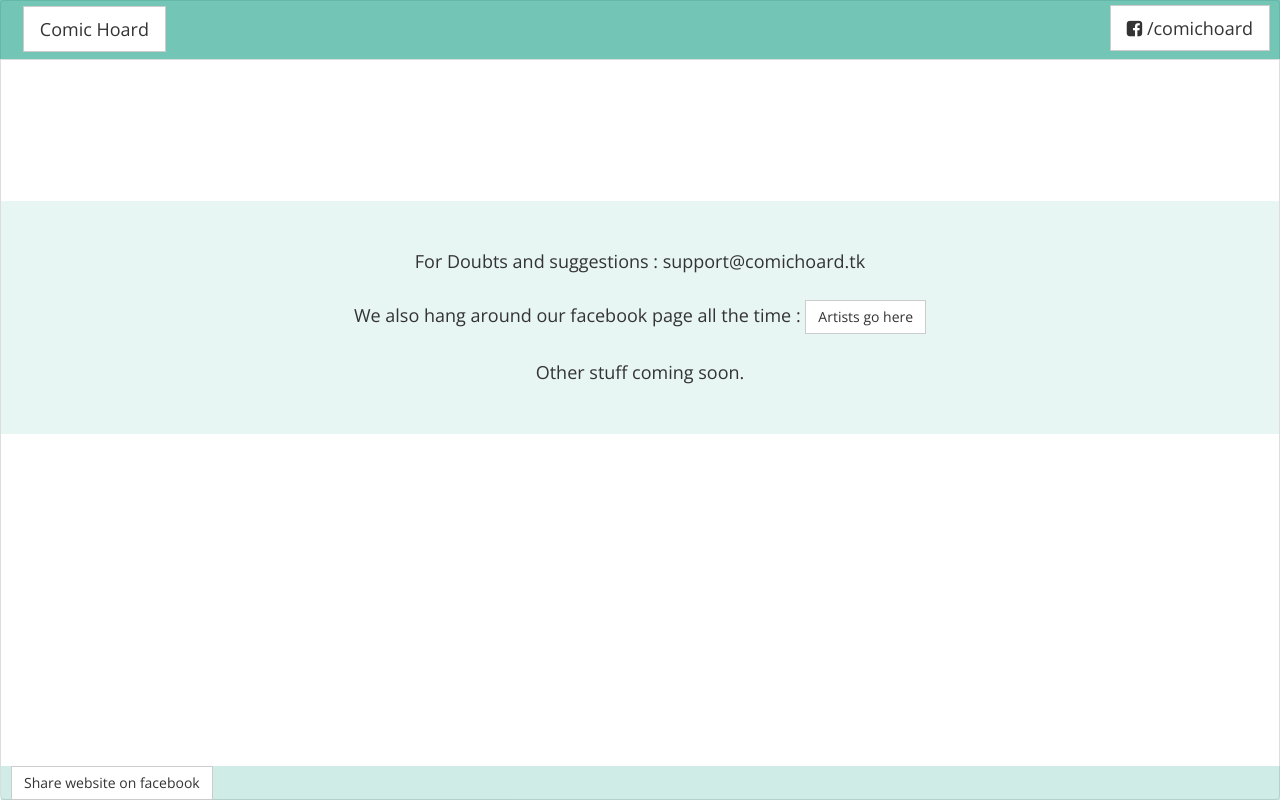
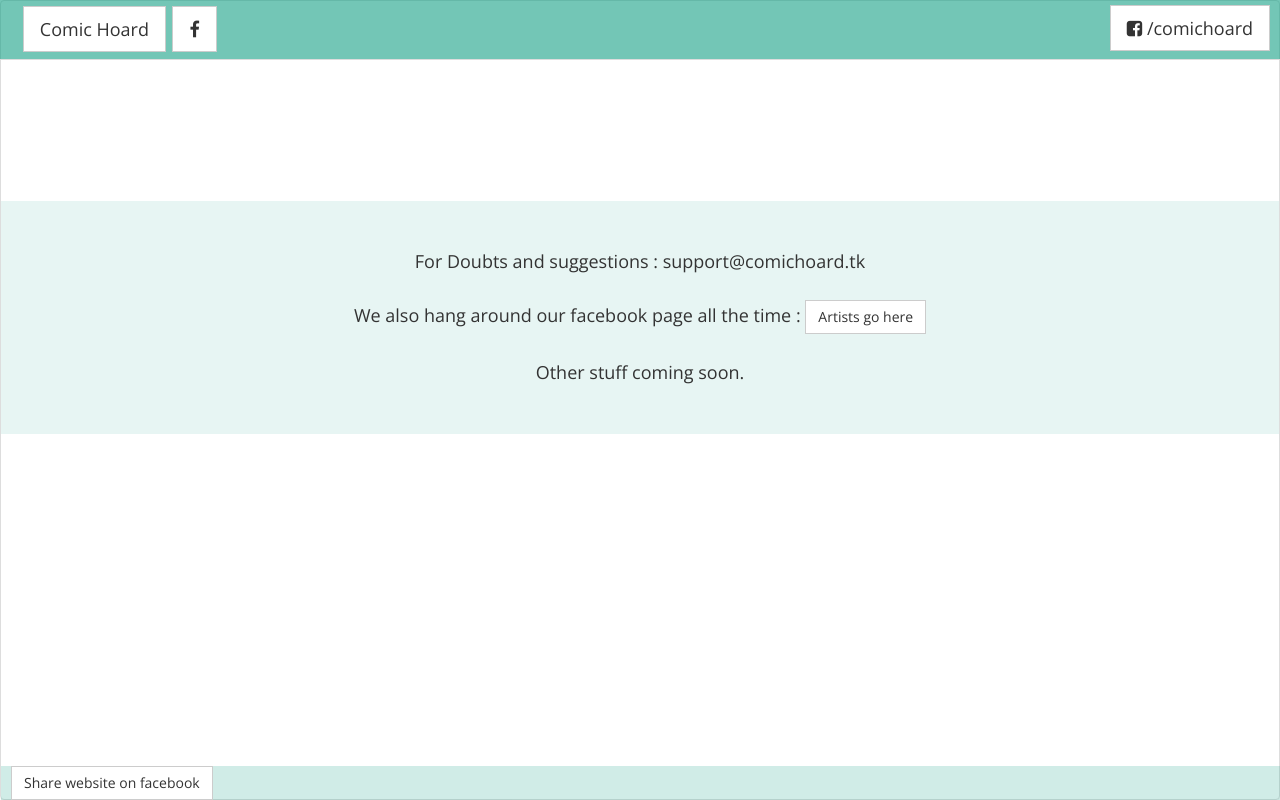
Before and after one commit to Comichoard/comichoard-legacy, a PHP site: page /contact.php in a window 1280 px wide. Run offline with PHP 8.4, Linux system fonts and the light colour scheme; some libraries are stand-ins or nearby versions.

Commit message:
This is getting tiring.

```diff
--- a/buttersafe/index.php
+++ b/buttersafe/index.php
@@ -57,6 +57,9 @@
             <div id="top" class="panel-heading">
                 <a id="gohome" class="btn btn-default btn-lg" href="http://comichoard.com">
                     Comic Hoard
+                </a>
+                <a id="gotofb" class="btn btn-default btn-lg" href="https://facebook.com/comichoard" target="_blank">
+                    <i class="fa fa-facebook"></i>
                 </a>
                 <?php include('../comicselect.php');?>
 
--- a/calvinandhobbes/index.php
+++ b/calvinandhobbes/index.php
@@ -57,6 +57,9 @@
             <div id="top" class="panel-heading">
                 <a id="gohome" class="btn btn-default btn-lg" href="http://comichoard.com">
                     Comic Hoard
+                </a>
+                <a id="gotofb" class="btn btn-default btn-lg" href="https://facebook.com/comichoard" target="_blank">
+                    <i class="fa fa-facebook"></i>
                 </a>
                 <?php include('../comicselect.php');?>
 
--- a/channelate/index.php
+++ b/channelate/index.php
@@ -58,6 +58,9 @@
             <div id="top" class="panel-heading">
                 <a id="gohome" class="btn btn-default btn-lg" href="http://comichoard.com">
                     Comic Hoard
+                </a>
+                <a id="gotofb" class="btn btn-default btn-lg" href="https://facebook.com/comichoard" target="_blank">
+                    <i class="fa fa-facebook"></i>
                 </a>
                 <?php include('../comicselect.php');?>
 
--- a/contact.php
+++ b/contact.php
@@ -27,6 +27,9 @@
                 <a id="gohome" class="btn btn-default btn-lg" href="http://comichoard.com">
                     Comic Hoard
                 </a>
+                <a id="gotofb" class="btn btn-default btn-lg" href="https://facebook.com/comichoard" target="_blank">
+                    <i class="fa fa-facebook"></i>
+                </a>
                 <a id="fbpage" href="http://facebook.com/comichoard" class="btn btn-default btn-lg" target="_blank">
                     <i class="fa fa-facebook-square"></i> /comichoard
                 </a>
--- a/cyanideandhappiness/index.php
+++ b/cyanideandhappiness/index.php
@@ -61,6 +61,9 @@
             <div id="top" class="panel-heading">
                 <a id="gohome" class="btn btn-default btn-lg" href="http://comichoard.com">
                     Comic Hoard
+                </a>
+                <a id="gotofb" class="btn btn-default btn-lg" href="https://facebook.com/comichoard" target="_blank">
+                    <i class="fa fa-facebook"></i>
                 </a>
                 <?php include('../comicselect.php');?>
 
--- a/garfield/index.php
+++ b/garfield/index.php
@@ -58,6 +58,9 @@
             <div id="top" class="panel-heading">
                 <a id="gohome" class="btn btn-default btn-lg" href="http://comichoard.com">
                     Comic Hoard
+                </a>
+                <a id="gotofb" class="btn btn-default btn-lg" href="https://facebook.com/comichoard" target="_blank">
+                    <i class="fa fa-facebook"></i>
                 </a>
                 <?php include('../comicselect.php');?>
 
--- a/index.php
+++ b/index.php
@@ -53,6 +53,9 @@
             <div id="top" class="panel-heading">
                 <a id="gohome" class="btn btn-default btn-lg" href="http://comichoard.com">
                     Comic Hoard
+                </a>
+                <a id="gotofb" class="btn btn-default btn-lg" href="https://facebook.com/comichoard" target="_blank">
+                    <i class="fa fa-facebook"></i>
                 </a>
                 <a id="gotofb" class="btn btn-default btn-lg" href="https://facebook.com/comichoard" target="_blank">
                     <i class="fa fa-facebook"></i>
--- a/jl8/index.php
+++ b/jl8/index.php
@@ -61,6 +61,9 @@
             <div id="top" class="panel-heading">
                 <a id="gohome" class="btn btn-default btn-lg" href="http://comichoard.com">
                     Comic Hoard
+                </a>
+                <a id="gotofb" class="btn btn-default btn-lg" href="https://facebook.com/comichoard" target="_blank">
+                    <i class="fa fa-facebook"></i>
                 </a>
                 <?php include('../comicselect.php');?>
 
--- a/maximumble/index.php
+++ b/maximumble/index.php
@@ -57,6 +57,9 @@
             <div id="top" class="panel-heading">
                 <a id="gohome" class="btn btn-default btn-lg" href="http://comichoard.com">
                     Comic Hoard
+                </a>
+                <a id="gotofb" class="btn btn-default btn-lg" href="https://facebook.com/comichoard" target="_blank">
+                    <i class="fa fa-facebook"></i>
                 </a>
                 <?php include('../comicselect.php');?>
 
--- a/pcweenies/index.php
+++ b/pcweenies/index.php
@@ -57,6 +57,9 @@
             <div id="top" class="panel-heading">
                 <a id="gohome" class="btn btn-default btn-lg" href="http://comichoard.com">
                     Comic Hoard
+                </a>
+                <a id="gotofb" class="btn btn-default btn-lg" href="https://facebook.com/comichoard" target="_blank">
+                    <i class="fa fa-facebook"></i>
                 </a>
                 <?php include('../comicselect.php');?>
 
--- a/pennyarcade/index.php
+++ b/pennyarcade/index.php
@@ -57,6 +57,9 @@
             <div id="top" class="panel-heading">
                 <a id="gohome" class="btn btn-default btn-lg" href="http://comichoard.com">
                     Comic Hoard
+                </a>
+                <a id="gotofb" class="btn btn-default btn-lg" href="https://facebook.com/comichoard" target="_blank">
+                    <i class="fa fa-facebook"></i>
                 </a>
                 <?php include('../comicselect.php');?>
 
--- a/poorlydrawnlines/index.php
+++ b/poorlydrawnlines/index.php
@@ -57,6 +57,9 @@
             <div id="top" class="panel-heading">
                 <a id="gohome" class="btn btn-default btn-lg" href="http://comichoard.com">
                     Comic Hoard
+                </a>
+                <a id="gotofb" class="btn btn-default btn-lg" href="https://facebook.com/comichoard" target="_blank">
+                    <i class="fa fa-facebook"></i>
                 </a>
                 <?php include('../comicselect.php');?>
 
--- a/redirector.php
+++ b/redirector.php
@@ -22,6 +22,9 @@
                 <a id="gohome" class="btn btn-default btn-lg" href="http://comichoard.com">
                     Comic Hoard
                 </a>
+                <a id="gotofb" class="btn btn-default btn-lg" href="https://facebook.com/comichoard" target="_blank">
+                    <i class="fa fa-facebook"></i>
+                </a>
             </div>
             <div class="panel-body">
                 <div id="loadmsg" class="jumbotron">
--- a/shortpacked/index.php
+++ b/shortpacked/index.php
@@ -57,6 +57,9 @@
             <div id="top" class="panel-heading">
                 <a id="gohome" class="btn btn-default btn-lg" href="http://comichoard.com">
                     Comic Hoard
+                </a>
+                <a id="gotofb" class="btn btn-default btn-lg" href="https://facebook.com/comichoard" target="_blank">
+                    <i class="fa fa-facebook"></i>
                 </a>
                 <?php include('../comicselect.php');?>
 
--- a/spikedmath/index.php
+++ b/spikedmath/index.php
@@ -57,6 +57,9 @@
             <div id="top" class="panel-heading">
                 <a id="gohome" class="btn btn-default btn-lg" href="http://comichoard.com">
                     Comic Hoard
+                </a>
+                <a id="gotofb" class="btn btn-default btn-lg" href="https://facebook.com/comichoard" target="_blank">
+                    <i class="fa fa-facebook"></i>
                 </a>
                 <?php include('../comicselect.php');?>
 
--- a/xkcdcomic/index.php
+++ b/xkcdcomic/index.php
@@ -58,6 +58,9 @@
             <div id="top" class="panel-heading">
                 <a id="gohome" class="btn btn-default btn-lg" href="http://comichoard.com">
                     Comic Hoard
+                </a>
+                <a id="gotofb" class="btn btn-default btn-lg" href="https://facebook.com/comichoard" target="_blank">
+                    <i class="fa fa-facebook"></i>
                 </a>
                 <?php include('../comicselect.php');?>
 
```
